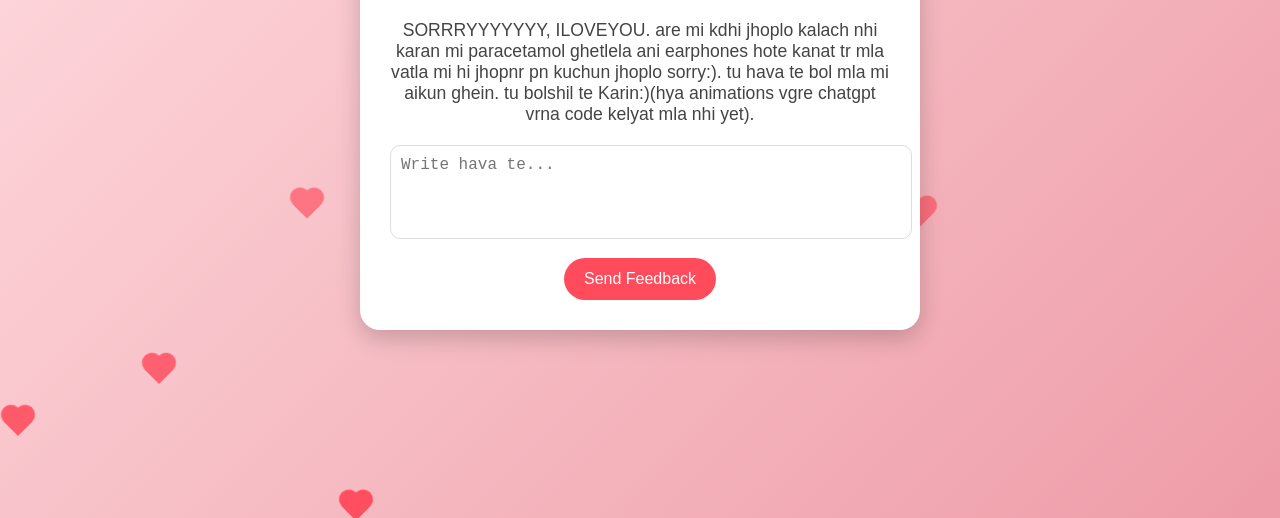
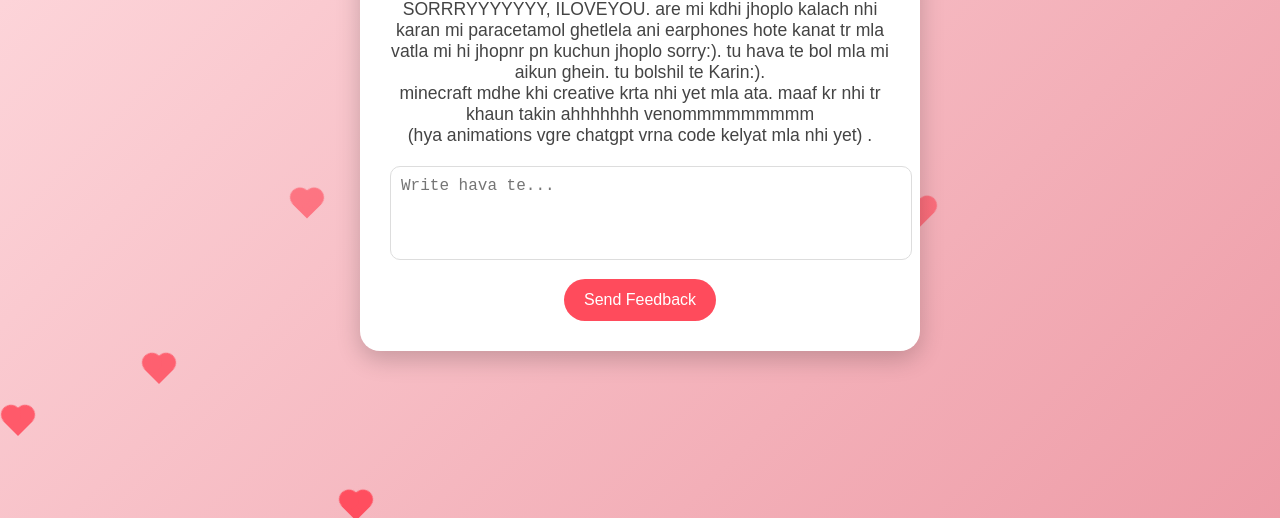
Before and after one commit to elgoat8/sorry-aasthha, a plain HTML site: page index.html in a window 1280 px wide. Shown: the part 282-800 px from the top of the page. Drawn offline with Linux system fonts and the light colour scheme.

Commit message:
Update index.html

```diff
--- a/index.html
+++ b/index.html
@@ -125,7 +125,8 @@
 
   <div class="card">
     <h1>Sorry Aastha ❤️</h1>
-    <p>SORRRYYYYYYY, ILOVEYOU. are mi kdhi jhoplo kalach nhi karan mi paracetamol ghetlela ani earphones hote kanat tr mla vatla mi hi jhopnr pn kuchun jhoplo sorry:). tu hava te bol mla mi aikun ghein. tu bolshil te Karin:)(hya animations vgre chatgpt vrna code kelyat mla nhi yet).</p>
+    <p>SORRRYYYYYYY, ILOVEYOU. are mi kdhi jhoplo kalach nhi karan mi paracetamol ghetlela ani earphones hote kanat tr mla vatla mi hi jhopnr pn kuchun jhoplo sorry:). tu hava te bol mla mi aikun ghein. tu bolshil te Karin:). <br>minecraft mdhe khi creative krta nhi yet mla ata. maaf kr nhi tr khaun takin ahhhhhhh venommmmmmmmm <br> (hya animations vgre chatgpt vrna code kelyat mla nhi yet)
+     .</p>
 
     <form action="https://formspree.io/f/xwpnjdvp" method="POST">
       <textarea name="message" rows="4" placeholder="Write hava te..."></textarea>
@@ -148,4 +149,5 @@
     setInterval(createHeart, 500);
   </script>
 </body>
+
 </html>
```
